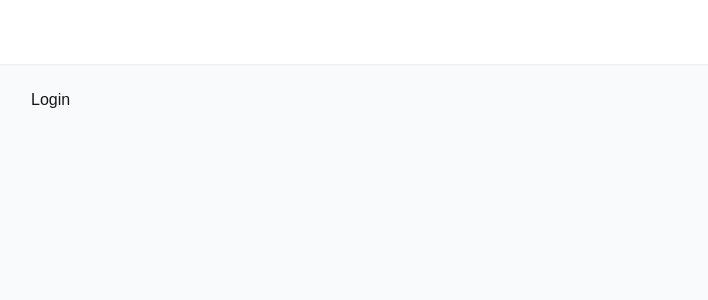
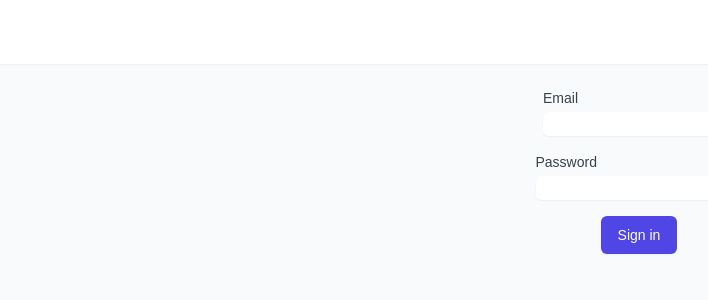
Before and after one commit to mog-rn/Docusign-hackathon, a Next.js app in the folder frontend/: page /login in a window 1280 px wide. Shown: the top 300 px of the page, without its empty margins (1-709 px from the left). Built offline with nearby package versions, Linux system fonts and the light colour scheme.

Commit message:
feat(frontend): done setting up the login flow for a user on the platform using the Email-based organization approach

```diff
--- a/frontend/app/(public)/login/page.tsx
+++ b/frontend/app/(public)/login/page.tsx
@@ -1,7 +1,85 @@
-import React from 'react'
+'use client'
 
-export default function Login() {
+import { useState } from 'react'
+import { getOrganizationFromEmail, OrganizationDomain } from '@/utils/organization'
+
+export default function LoginForm() {
+  const [email, setEmail] = useState('')
+  const [password, setPassword] = useState('')
+  const [organization, setOrganization] = useState<OrganizationDomain | null>(null)
+  const [error, setError] = useState<string | null>(null)
+
+  const handleEmailChange = async (e: React.ChangeEvent<HTMLInputElement>) => {
+    const newEmail = e.target.value
+    setEmail(newEmail)
+
+    if (newEmail.includes('@')) {
+      const org = await getOrganizationFromEmail(newEmail)
+      setOrganization(org)
+    }
+  }
+
+  const handleSubmit = async (e: React.FormEvent) => {
+    e.preventDefault()
+
+    if (!organization) {
+      setError('Invalid organization')
+      return
+    }
+
+    try {
+      // Your login logic here using email, password, and organization.organizationId
+    } catch (error) {
+      setError('Login failed')
+    }
+  }
+
   return (
-    <div>Login</div>
+    <form onSubmit={handleSubmit} className="space-y-4 flex h-full flex-col items-center justify-center">
+      <div>
+        <label htmlFor="email" className="block text-sm font-medium text-gray-700">
+          Email
+        </label>
+        <input
+          type="email"
+          id="email"
+          value={email}
+          onChange={handleEmailChange}
+          className="mt-1 block w-48 rounded-md border-gray-300 shadow-sm"
+          required
+        />
+      </div>
+
+      {organization && (
+        <div className="text-sm text-gray-600">
+          Signing in to: {organization.name}
+        </div>
+      )}
+
+      <div>
+        <label htmlFor="password" className="block text-sm font-medium text-gray-700">
+          Password
+        </label>
+        <input
+          type="password"
+          id="password"
+          value={password}
+          onChange={(e) => setPassword(e.target.value)}
+          className="mt-1 block w-full rounded-md border-gray-300 shadow-sm"
+          required
+        />
+      </div>
+
+      {error && (
+        <div className="text-red-600 text-sm">{error}</div>
+      )}
+
+      <button
+        type="submit"
+        className="w-auto flex justify-center py-2 px-4 border border-transparent rounded-md shadow-sm text-sm font-medium text-white bg-indigo-600 hover:bg-indigo-700 focus:outline-none focus:ring-2 focus:ring-offset-2 focus:ring-indigo-500"
+      >
+        Sign in
+      </button>
+    </form>
   )
 }
--- /dev/null
+++ b/frontend/utils/organization.ts
@@ -0,0 +1,19 @@
+export interface OrganizationDomain {
+    domain: string
+    organizationId: string
+    name: string
+  }
+
+  export async function getOrganizationFromEmail(email: string): Promise<OrganizationDomain | null> {
+    const domain = email.split('@')[1]
+
+    try {
+      const response = await fetch(`/api/organizations/domain/${domain}`)
+      if (!response.ok) return null
+
+      return response.json()
+    } catch (error) {
+      console.error('Error fetching organization:', error)
+      return null
+    }
+  }
```
Also changed, not shown: frontend/hooks/useAuth.ts (added, +49 -0 lines), frontend/lib/api.ts (added, +53 -0 lines), frontend/lib/auth-utils.ts (added, +22 -0 lines), frontend/package.json (+6 -4 lines), frontend/types/auth.ts (added, +28 -0 lines), 1 other file (tests, documents, lock files or other folders).
